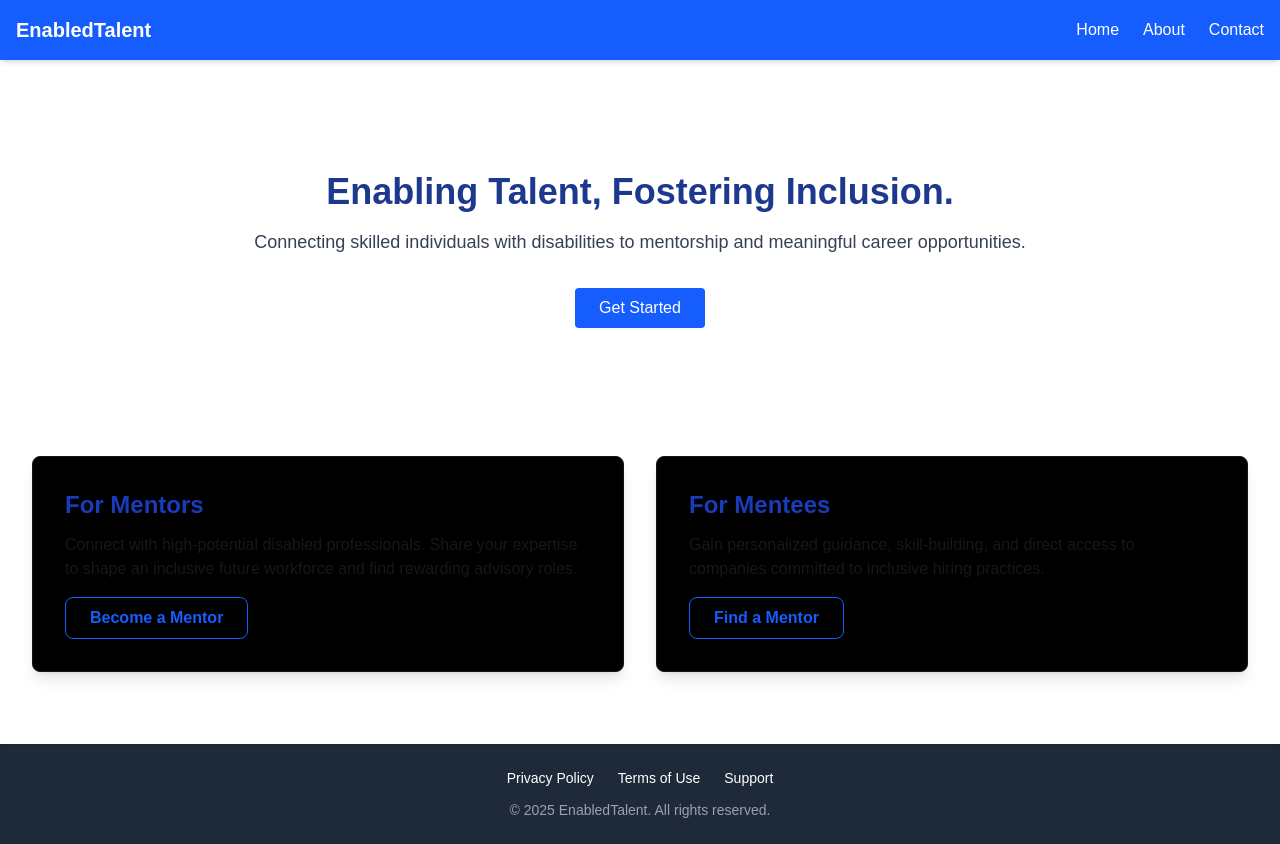
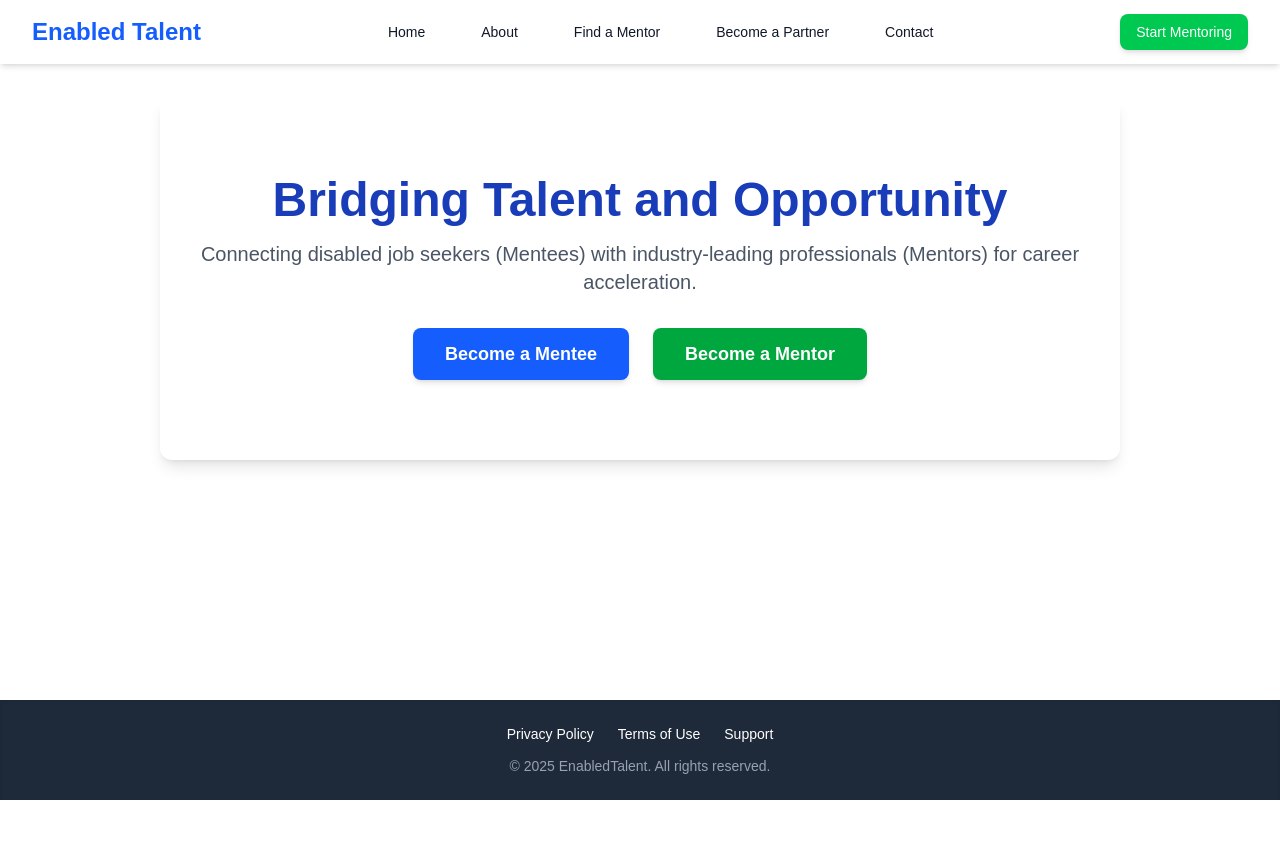
Before and after one commit to tjameel/EnabledTalent, a Next.js app: page / in a window 1280 px wide. After the commit the page ends 800 px from the top, so only its background shows below. Built offline with nearby package versions, Linux system fonts and the light colour scheme.

Commit message:
Finalized all five pages (Talent and Employers) for project submission.

```diff
--- a/app/components/Navbar.tsx
+++ b/app/components/Navbar.tsx
@@ -1,36 +1,52 @@
 import Link from 'next/link';
-import Button from './Button'; // Importing our new button
 
 export default function Navbar() {
+  const navLinks = [
+    { name: 'Home', href: '/' },
+    { name: 'About', href: '/about' },
+    // NEW LINK: Talent/Job Seekers Page
+    { name: 'Find a Mentor', href: '/talent' },
+    // NEW LINK: Employers/Mentors Page
+    { name: 'Become a Partner', href: '/employers' },
+    { name: 'Contact', href: '/contact' },
+  ];
+
   return (
-    // Main navigation container
-    <nav className="bg-blue-600 text-white p-4 shadow-md">
-      <div className="container mx-auto flex justify-between items-center">
+    <nav className="bg-white shadow-md">
+      <div className="max-w-7xl mx-auto px-4 sm:px-6 lg:px-8">
+        <div className="flex justify-between h-16">
+          {/* Logo/Site Name */}
+          <div className="flex-shrink-0 flex items-center">
+            <Link href="/" className="text-2xl font-bold text-blue-600">
+              Enabled Talent
+            </Link>
+          </div>
 
-        {/* Logo / Brand Name */}
-        <div className="text-xl font-bold">
-          <Link href="/">EnabledTalent</Link>
+          {/* Desktop Navigation Links */}
+          <div className="hidden sm:ml-6 sm:flex sm:space-x-8 items-center">
+            {navLinks.map((link) => (
+              <Link
+                key={link.name}
+                href={link.href}
+                className="text-gray-900 hover:text-blue-600 px-3 py-2 rounded-md text-sm font-medium transition duration-150 ease-in-out"
+              >
+                {link.name}
+              </Link>
+            ))}
+          </div>
+
+          {/* CTA Button (For Employers) */}
+          <div className="hidden sm:ml-6 sm:flex sm:items-center">
+            {/* The CTA button should link directly to the Employers/Partner page */}
+            <Link
+              href="/employers" // Ensure this link is correct
+              className="bg-green-500 hover:bg-green-600 text-white px-4 py-2 rounded-lg text-sm font-medium transition duration-150 ease-in-out shadow-md"
+            >
+              Start Mentoring
+            </Link>
+          </div>
+
         </div>
-
-        {/* Navigation Links */}
-        <ul className="flex space-x-6 items-center">
-          <li>
-            <Link href="/" className="hover:text-blue-200 transition">
-              Home
-            </Link>
-          </li>
-          <li>
-            <Link href="/about" className="hover:text-blue-200 transition">
-              About
-            </Link>
-          </li>
-          <li>
-            <Link href="/contact" className="hover:text-blue-200 transition">
-              Contact
-            </Link>
-          </li>
-          {/* Using a small button for a call to action if needed later */}
-        </ul>
       </div>
     </nav>
   );
--- a/app/page.tsx
+++ b/app/page.tsx
@@ -1,59 +1,46 @@
+import Link from 'next/link'; // <--- Ensure Link is imported
 import Navbar from "./components/Navbar";
 import Footer from "./components/Footer";
 
-// This is the main component for the Home Page.
-// It integrates the reusable Header (Navbar) and Footer components.
 export default function Home() {
   return (
-    // Set min-h-screen and flex-col to ensure the footer sticks to the bottom on short pages
     <div className="min-h-screen flex flex-col">
       <Navbar />
 
-      <main className="flex-grow container mx-auto p-8">
+      <main className="flex-grow container mx-auto p-8 max-w-5xl">
+        {/* Main Hero Section */}
+        <section className="text-center py-20 bg-black-50 rounded-xl shadow-lg mb-12">
+          <h1 className="text-5xl font-extrabold text-blue-800 mb-4">
+            Bridging Talent and Opportunity
+          </h1>
+          <p className="text-xl text-gray-600 mb-8">
+            Connecting disabled job seekers (Mentees) with industry-leading professionals (Mentors) for career acceleration.
+          </p>
 
-        {/* Hero Section - The main welcoming area */}
-        <section className="text-center py-20">
-          <h1 className="text-4xl font-bold mb-4 text-blue-900">Enabling Talent, Fostering Inclusion.</h1>
-          <p className="text-lg text-gray-700 mb-8">
-            Connecting skilled individuals with disabilities to mentorship and meaningful career opportunities.
-          </p>
-          {/* This button is a placeholder, demonstrating a Call to Action */}
-          <button className="bg-blue-600 text-white px-6 py-2 rounded hover:bg-blue-700">
-            Get Started
-          </button>
-        </section>
+          {/* Call-to-Action Buttons */}
+          <div className="flex justify-center space-x-6">
 
-        {/* Feature/Overview Section - Focused on Mentor/Mentee Roles */}
-        <section className="grid md:grid-cols-2 gap-8 mt-12">
-          {/* Section 1: For Mentors (Industry Leaders) */}
-          <div className="p-8 border rounded-lg shadow-lg bg-black hover:shadow-xl transition duration-300" tabIndex={0}>
-            <h2 className="text-2xl font-extrabold mb-3 text-blue-800" tabIndex={0}>
-              For Mentors
-            </h2>
-            <p className="text-white-600 mb-4">
-              Connect with high-potential disabled professionals. Share your expertise to shape an inclusive future workforce and find rewarding advisory roles.
-            </p>
-            {/* Using a secondary button style to differentiate from the main Hero CTA */}
-            <button className="text-blue-600 border border-blue-600 px-6 py-2 rounded-lg font-semibold hover:bg-blue-50 transition">
+            {/* 1. BECOME A MENTEE BUTTON (Links to /talent) */}
+            <Link
+              href="/talent"
+              className="bg-blue-600 text-white px-8 py-3 rounded-lg text-lg font-semibold hover:bg-blue-700 transition shadow-md"
+            >
+              Become a Mentee
+            </Link>
+
+            {/* 2. BECOME A MENTOR BUTTON (Links to /employers) */}
+            <Link
+              href="/employers"
+              className="bg-green-600 text-white px-8 py-3 rounded-lg text-lg font-semibold hover:bg-green-700 transition shadow-md"
+            >
               Become a Mentor
-            </button>
-          </div>
+            </Link>
 
-          {/* Section 2: For Mentees (Talent/Job Seekers) */}
-          <div className="p-8 border rounded-lg shadow-lg bg-black hover:shadow-xl transition duration-300" tabIndex={0}>
-            <h2 className="text-2xl font-extrabold mb-3 text-blue-800" tabIndex={0}>
-              For Mentees
-            </h2>
-            <p className="text-white-600 mb-4">
-              Gain personalized guidance, skill-building, and direct access to companies committed to inclusive hiring practices.
-            </p>
-            <button className="text-blue-600 border border-blue-600 px-6 py-2 rounded-lg font-semibold hover:bg-blue-50 transition">
-              Find a Mentor
-            </button>
           </div>
         </section>
 
-        {/* Placeholder for future sections like Academy/Learning */}
+        {/* ... rest of your home page content ... */}
+
       </main>
 
       <Footer />
```
